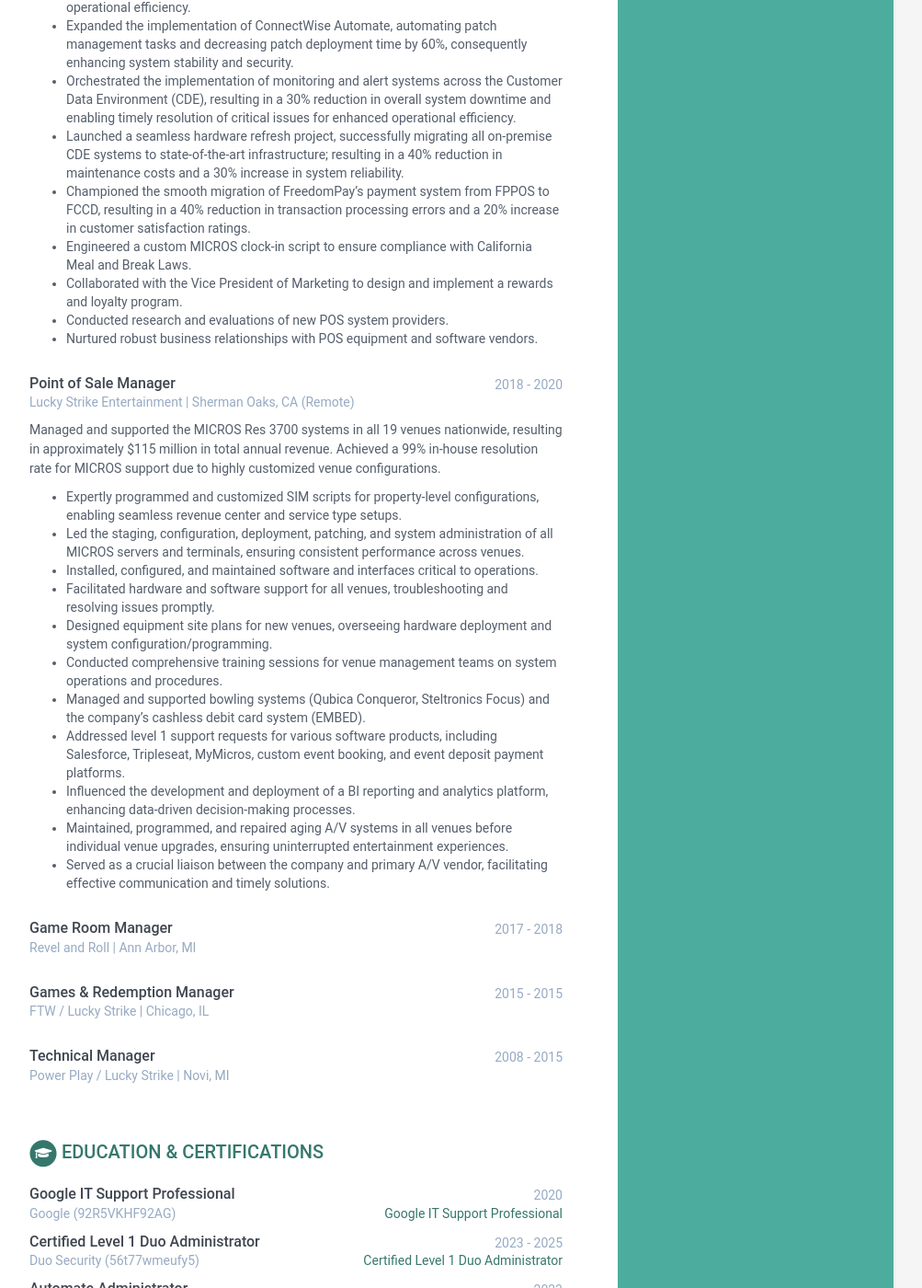
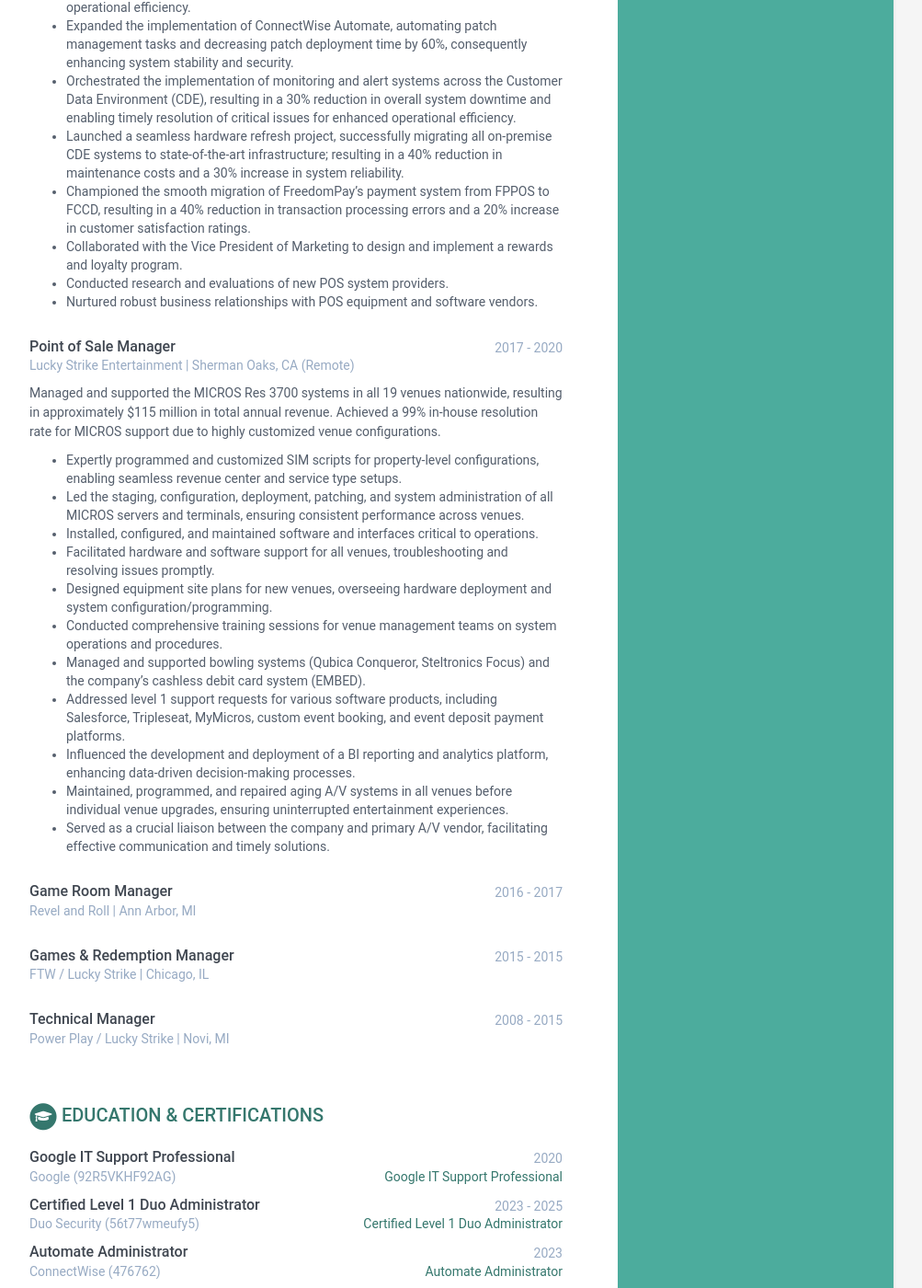
Before and after one commit to cdigitaldetroit/resume, a Jekyll site: the page built from index.html, in a window 1280 px wide and 1400 px high, scrolled down 817 px. Shown: the whole window at 92% size, without its empty margins (168-1171 px from the left). Built offline with Jekyll 4.4.1, drawn with Linux system fonts in a browser that asks for light colours.

Commit message:
Date typo

```diff
--- a/_data/data.yml
+++ b/_data/data.yml
@@ -60,13 +60,12 @@
             - Orchestrated the implementation of monitoring and alert systems across the Customer Data Environment (CDE), resulting in a 30% reduction in overall system downtime and enabling timely resolution of critical issues for enhanced operational efficiency.
             - Launched a seamless hardware refresh project, successfully migrating all on-premise CDE systems to state-of-the-art infrastructure; resulting in a 40% reduction in maintenance costs and a 30% increase in system reliability.
             - Championed the smooth migration of FreedomPay's payment system from FPPOS to FCCD, resulting in a 40% reduction in transaction processing errors and a 20% increase in customer satisfaction ratings.
-            - Engineered a custom MICROS clock-in script to ensure compliance with California Meal and Break Laws.
             - Collaborated with the Vice President of Marketing to design and implement a rewards and loyalty program.
             - Conducted research and evaluations of new POS system providers.
             - Nurtured robust business relationships with POS equipment and software vendors.
 
       - role: Point of Sale Manager
-        time: 2018 - 2020
+        time: 2017 - 2020
         company: Lucky Strike Entertainment | Sherman Oaks, CA (Remote)
         details: |
 
@@ -85,7 +84,7 @@
             - Served as a crucial liaison between the company and primary A/V vendor, facilitating effective communication and timely solutions.
 
       - role: Game Room Manager
-        time: 2017 - 2018
+        time: 2016 - 2017
         company: Revel and Roll | Ann Arbor, MI
         details: |
 
```
